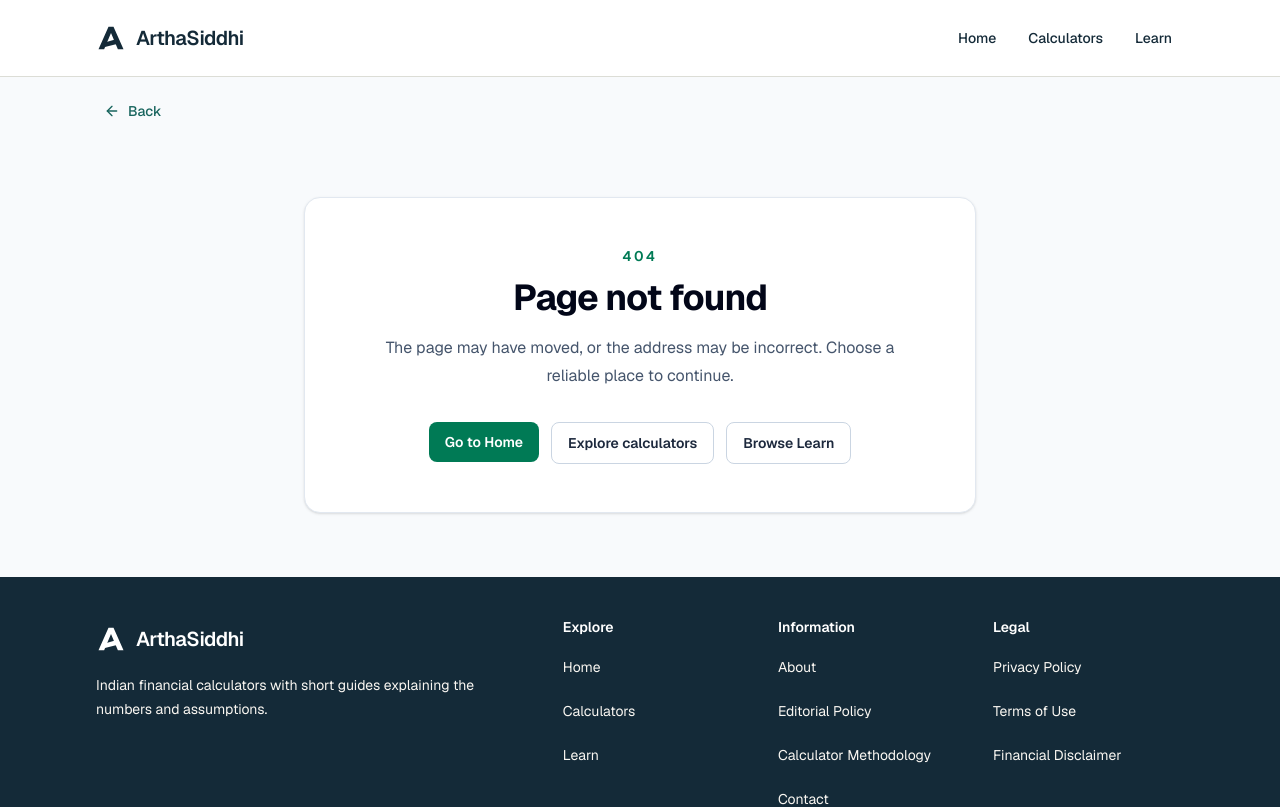
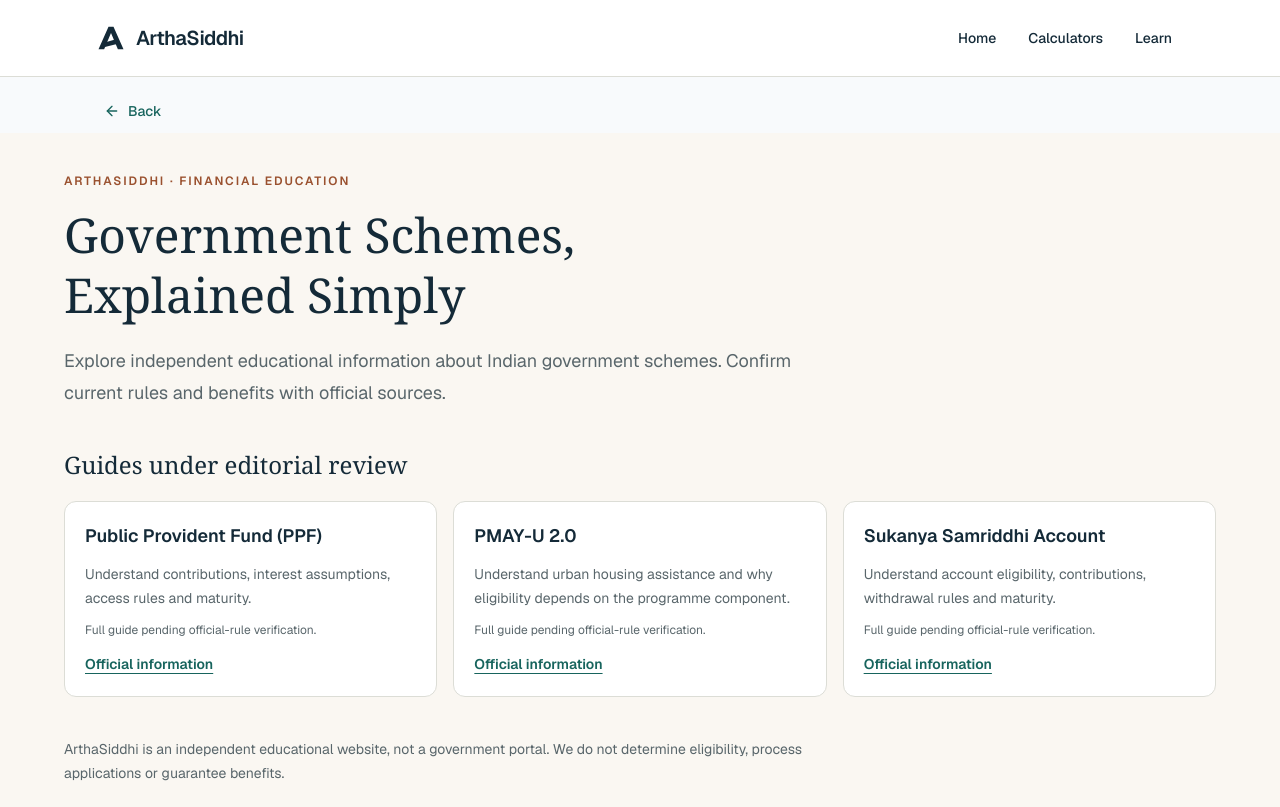
Before and after one commit to applekanna5-bit/arthasiddhi, a Next.js app: page /government-schemes in a window 1280 px wide. Before the commit this address had no page. Shown: the top 807 px of the page. Built offline with nearby package versions, Linux system fonts and the light colour scheme.

Commit message:
feat(gs-01): add app/government-schemes/page.tsx

```diff
--- /dev/null
+++ b/app/government-schemes/page.tsx
@@ -0,0 +1,42 @@
+import type { Metadata } from "next";
+import Link from "next/link";
+import { pageMetadata } from "@/lib/content/seo";
+import { plannedSchemeGuides } from "@/lib/government-schemes/schemes";
+
+export const metadata: Metadata = {
+  ...pageMetadata({
+    title: "Government Schemes Explained | ArthaSiddhi",
+    description: "Independent educational introductions to Indian savings and housing schemes, with official information links.",
+    path: "/government-schemes",
+  }),
+  robots: { index: false, follow: true },
+};
+
+export default function GovernmentSchemesPage() {
+  return (
+    <main className="learn-editorial flex-1 bg-[var(--as-surface-page)] px-4 py-10 text-[var(--as-text-primary)] sm:px-6 lg:px-8">
+      <div className="mx-auto max-w-6xl">
+        <header className="max-w-3xl">
+          <p className="text-xs font-semibold uppercase tracking-[0.16em] text-[var(--as-brand-copper)]">ArthaSiddhi · Financial education</p>
+          <h1 className="learn-display mt-4 text-4xl leading-tight sm:text-5xl">Government Schemes, Explained Simply</h1>
+          <p className="mt-5 text-lg leading-8 text-[var(--as-text-secondary)]">Explore independent educational information about Indian government schemes. Confirm current rules and benefits with official sources.</p>
+        </header>
+        <section aria-labelledby="planned-guides" className="mt-10">
+          <h2 id="planned-guides" className="learn-display text-2xl">Guides under editorial review</h2>
+          <div className="mt-5 grid gap-4 md:grid-cols-3">
+            {plannedSchemeGuides.map((scheme) => (
+              <article key={scheme.slug} className="rounded-xl border border-[var(--as-border-subtle)] bg-[var(--as-surface-card)] p-5">
+                <h3 className="text-lg font-semibold">{scheme.title}</h3>
+                <p className="mt-3 text-sm leading-6 text-[var(--as-text-secondary)]">{scheme.summary}</p>
+                <p className="mt-3 text-xs text-[var(--as-text-secondary)]">Full guide pending official-rule verification.</p>
+                <a className="mt-4 inline-block text-sm font-semibold text-[var(--as-brand-teal)] underline underline-offset-4" href={scheme.sources[0].url} target="_blank" rel="noopener noreferrer">Official information</a>
+              </article>
+            ))}
+          </div>
+        </section>
+        <p className="mt-10 max-w-3xl text-sm leading-6 text-[var(--as-text-secondary)]">ArthaSiddhi is an independent educational website, not a government portal. We do not determine eligibility, process applications or guarantee benefits.</p>
+        <Link href="/learn" className="mt-6 inline-block text-sm font-semibold text-[var(--as-brand-teal)] underline underline-offset-4">Explore financial education guides</Link>
+      </div>
+    </main>
+  );
+}
```
